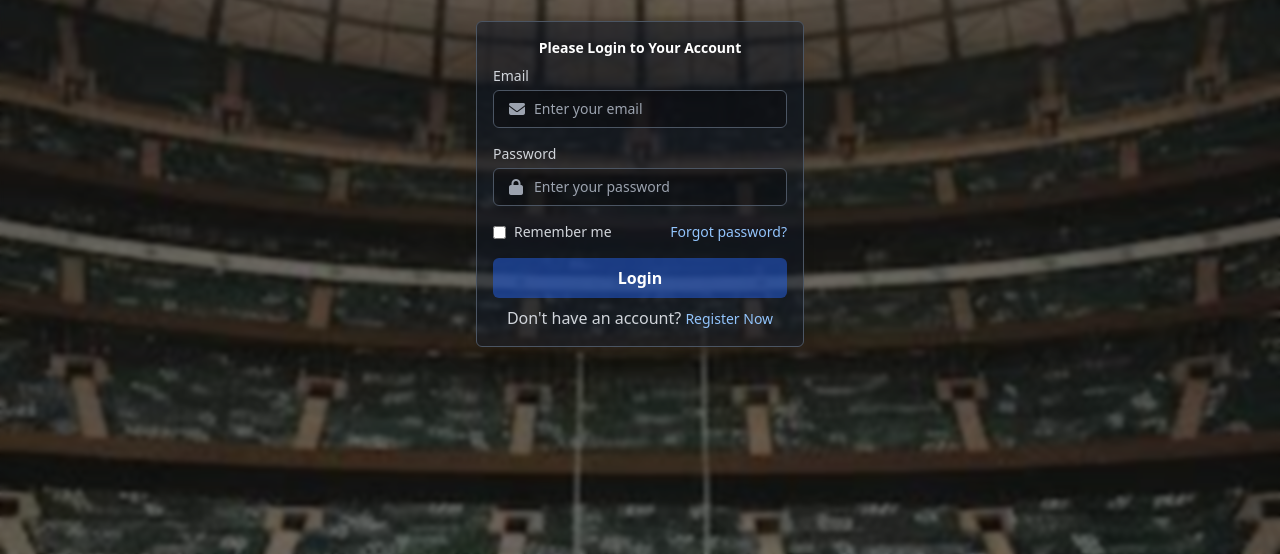
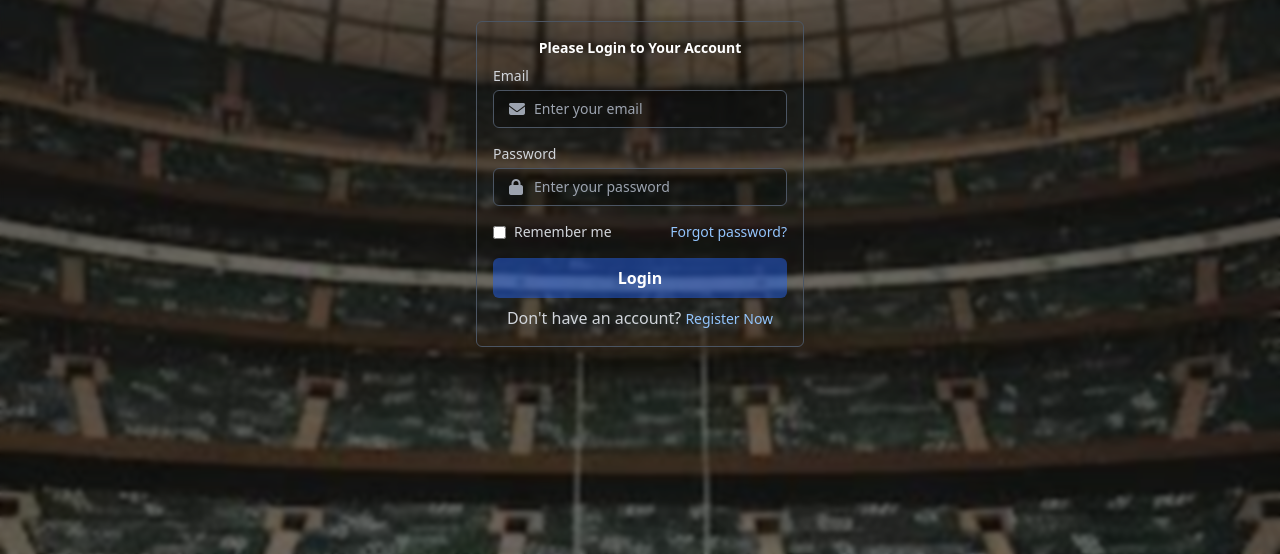
Before and after one commit to dls2025s/Dls25, a plain HTML site: page login.html in a window 1280 px wide. Shown: the part 246-800 px from the top of the page. Drawn offline with nearby package versions, Linux system fonts and the light colour scheme; some packages are replaced by stand-ins of ours; a script that the page names is missing.

Commit message:
login.html

```diff
--- a/login.html
+++ b/login.html
@@ -47,7 +47,7 @@
     </div>
     <div class="px-4">
 
-    <div class="sing-form bg-gray-900 p-4 rounded-md shadow-lg border border-gray-600 shadow-2xl bg-opacity-50">
+    <div class="sing-formbg--purple-900 p-4 rounded-md shadow-lg border border-gray-600 shadow-2xl bg-opacity-50">
       <div class="flex flex-col items-center justify-center"></div>
 
     <h2 class="text-sm text-center font-semibold text-white mb-2">Please Login to Your Account</h2>
```
